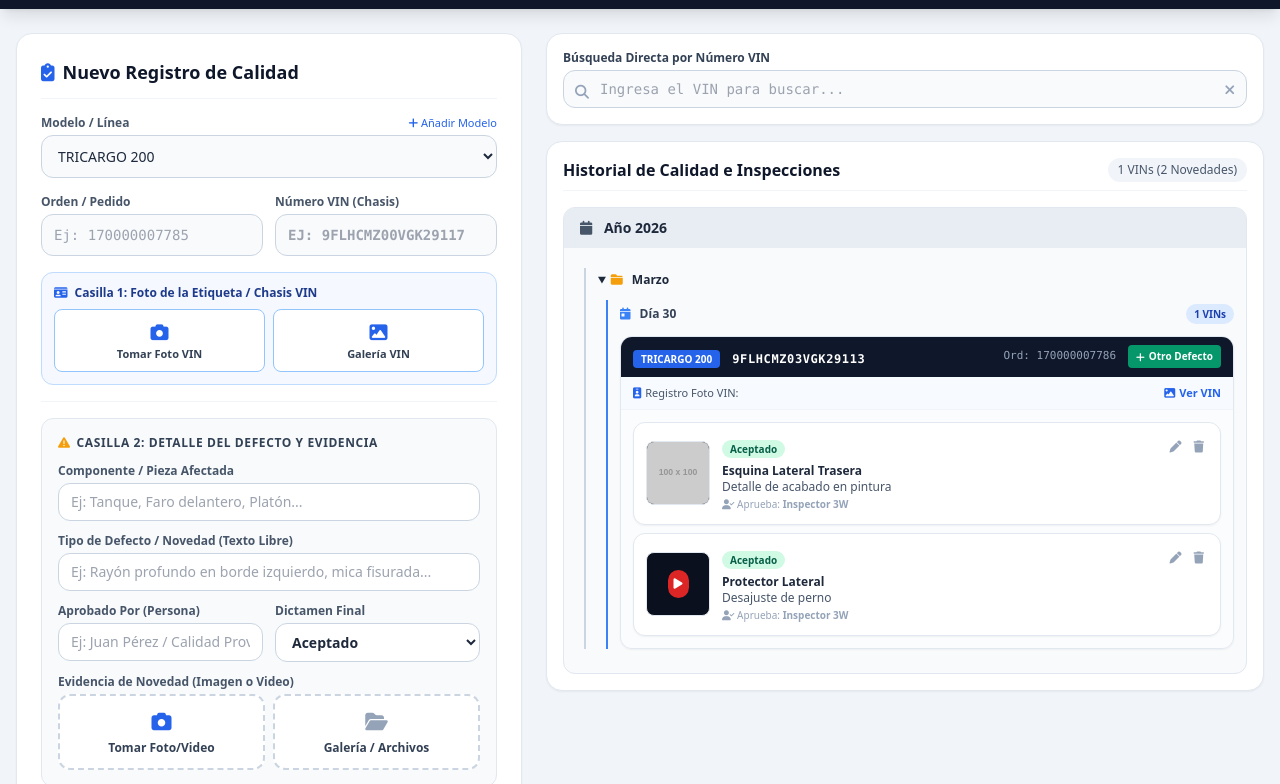
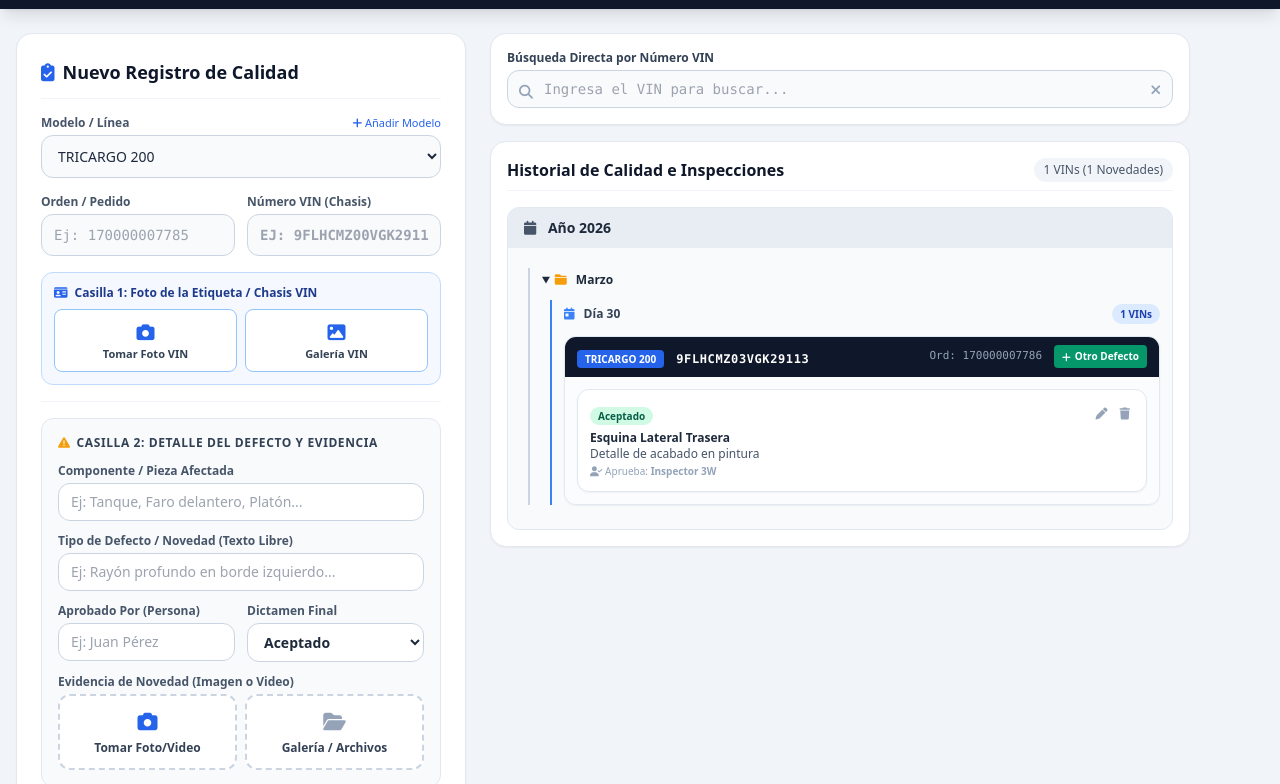
Before and after one commit to luisdiegofloreztorres28/CALIDAD-PROCESOS-3W-, a plain HTML site: page index.html in a window 1280 px wide. Shown: the part 60-844 px from the top of the page. Drawn offline with nearby package versions, Linux system fonts and the light colour scheme; grey boxes are pictures that could not be loaded; placeholder pictures from the web are drawn by us.

Commit message:
Update index.html

```diff
--- a/index.html
+++ b/index.html
@@ -14,7 +14,7 @@
 
   <!-- Encabezado Móvil / Desktop -->
   <header class="bg-slate-900 text-white shadow-lg sticky top-0 z-40">
-    <div class="max-w-7xl mx-auto px-4 py-3 flex justify-between items-center">
+    <div class="max-w-[1400px] mx-auto px-4 py-3 flex justify-between items-center">
       <div class="flex items-center space-x-3">
         <div class="bg-red-600 p-2 rounded-lg text-white font-black text-xl tracking-wider">3W</div>
         <div>
@@ -24,15 +24,15 @@
       </div>
       <button onclick="openModelManagerModal()" class="bg-slate-800 hover:bg-slate-700 border border-slate-700 text-xs px-3 py-2 rounded-lg flex items-center gap-1.5 transition">
         <i class="fa-solid fa-gear text-amber-400"></i>
-        <span class="hidden sm:inline">Gestionar</span> Modelos
+        <span>Gestionar Modelos</span>
       </button>
     </div>
   </header>
 
-  <main class="max-w-7xl mx-auto px-4 py-6 grid grid-cols-1 lg:grid-cols-12 gap-6">
+  <main class="max-w-[1400px] mx-auto px-4 py-6 flex flex-row gap-6 overflow-x-auto" style="min-width: 1200px;">
 
     <!-- Panel Izquierdo: Formulario de Inspección -->
-    <section class="lg:col-span-5 bg-white p-5 md:p-6 rounded-2xl shadow-sm border border-slate-200">
+    <section class="w-[450px] flex-shrink-0 bg-white p-5 md:p-6 rounded-2xl shadow-sm border border-slate-200">
       <div class="border-b border-slate-100 pb-3 mb-4 flex justify-between items-center">
         <h2 class="text-base md:text-lg font-bold text-slate-900 flex items-center gap-2">
           <i class="fa-solid fa-clipboard-check text-blue-600"></i> <span id="formTitle">Nuevo Registro de Calidad</span>
@@ -56,7 +56,7 @@
         </div>
 
         <!-- Identificadores (Orden y VIN) -->
-        <div class="grid grid-cols-1 sm:grid-cols-2 gap-3">
+        <div class="grid grid-cols-2 gap-3">
           <div>
             <label class="block text-xs font-semibold text-slate-600 mb-1">Orden / Pedido</label>
             <input type="text" id="orden" placeholder="Ej: 170000007785" class="w-full bg-slate-50 border border-slate-300 rounded-xl px-3 py-2.5 text-sm font-mono focus:ring-2 focus:ring-blue-500 focus:outline-none" required>
@@ -107,13 +107,13 @@
 
           <div>
             <label class="block text-xs font-semibold text-slate-600 mb-1">Tipo de Defecto / Novedad (Texto Libre)</label>
-            <input type="text" id="tipoDefecto" placeholder="Ej: Rayón profundo en borde izquierdo, mica fisurada..." class="w-full bg-white border border-slate-300 rounded-xl px-3 py-2 text-sm focus:ring-2 focus:ring-blue-500 focus:outline-none" required>
+            <input type="text" id="tipoDefecto" placeholder="Ej: Rayón profundo en borde izquierdo..." class="w-full bg-white border border-slate-300 rounded-xl px-3 py-2 text-sm focus:ring-2 focus:ring-blue-500 focus:outline-none" required>
           </div>
 
-          <div class="grid grid-cols-1 sm:grid-cols-2 gap-3">
+          <div class="grid grid-cols-2 gap-3">
             <div>
               <label class="block text-xs font-semibold text-slate-600 mb-1">Aprobado Por (Persona)</label>
-              <input type="text" id="aprobadoPor" placeholder="Ej: Juan Pérez / Calidad Proveedor" class="w-full bg-white border border-slate-300 rounded-xl px-3 py-2 text-sm focus:ring-2 focus:ring-blue-500 focus:outline-none" required>
+              <input type="text" id="aprobadoPor" placeholder="Ej: Juan Pérez" class="w-full bg-white border border-slate-300 rounded-xl px-3 py-2 text-sm focus:ring-2 focus:ring-blue-500 focus:outline-none" required>
             </div>
             <div>
               <label class="block text-xs font-semibold text-slate-600 mb-1">Dictamen Final</label>
@@ -158,7 +158,7 @@
     </section>
 
     <!-- Panel Derecho: Historial y Buscador -->
-    <section class="lg:col-span-7 space-y-4">
+    <section class="w-[700px] flex-shrink-0 space-y-4">
 
       <!-- Buscador Directo por VIN -->
       <div class="bg-white p-4 rounded-2xl shadow-sm border border-slate-200">
@@ -235,7 +235,6 @@
   <script>
     let models = ["TRICARGO 200", "TRICARGO 300", "KING MOTOCARRO"];
 
-    // Datos estructurados con soporte para múltiples defectos por VIN
     let records = [
       {
         id: "REC-1",
@@ -243,7 +242,7 @@
         orden: "170000007786",
         linea: "TRICARGO 200",
         fecha: "2026-03-30 10:59",
-        vinMediaUrl: "image_cf0cd9.png",
+        vinMediaUrl: "",
         defectos: [
           {
             id: "DEF-1",
@@ -252,16 +251,7 @@
             aprobadoPor: "Inspector 3W",
             dictamen: "Aceptado",
             mediaType: "image",
-            mediaUrl: "image_cf0cd9.png"
-          },
-          {
-            id: "DEF-2",
-            componente: "Protector Lateral",
-            tipoDefecto: "Desajuste de perno",
-            aprobadoPor: "Inspector 3W",
-            dictamen: "Aceptado",
-            mediaType: "video",
-            mediaUrl: "https://www.w3schools.com/html/mov_bbb.mp4"
+            mediaUrl: ""
           }
         ]
       }
@@ -276,7 +266,6 @@
       renderChronologicalTree();
     });
 
-    // --- MANEJO DE FOTO DEL VIN (CASILLA 1) ---
     function handleVinFileSelect(event) {
       const file = event.target.files[0];
       if (file) {
@@ -292,7 +281,6 @@
       document.getElementById("vinPreviewContainer").classList.add("hidden");
     }
 
-    // --- MANEJO DE EVIDENCIA NOVEDAD (CASILLA 2) ---
     function handleEvidenceFileSelect(event) {
       const file = event.target.files[0];
       if (!file) return;
@@ -326,7 +314,6 @@
       document.getElementById("evidencePreviewContainer").classList.add("hidden");
     }
 
-    // --- GUARDADO: AGREGA NUEVO DEFECTO AL VIN EXISTENTE O NUEVO REGISTRO ---
     document.getElementById("qualityForm").addEventListener("submit", function(e) {
       e.preventDefault();
 
@@ -342,7 +329,6 @@
       const dictamen = document.getElementById("dictamen").value;
 
       if (editVinId && editDefectId) {
-        // MODO EDICIÓN DE DEFECTO ESPECÍFICO
         let rec = records.find(r => r.id === editVinId);
         if (rec) {
           rec.linea = linea;
@@ -363,11 +349,10 @@
           }
         }
       } else {
-        // MODO NUEVO O AÑADIR DEFECTO ADICIONAL AL MISMO VEHÍCULO (VIN)
         let existingRec = records.find(r => r.vin === vin);
 
-        const finalVinMediaUrl = currentVinFileUrl || "image_cf0fc0.jpg";
-        const finalEvidenceMediaUrl = currentEvidenceFileUrl || finalVinMediaUrl;
+        const finalVinMediaUrl = currentVinFileUrl || "";
+        const finalEvidenceMediaUrl = currentEvidenceFileUrl || "";
 
         const newDefect = {
           id: "DEF-" + Date.now(),
@@ -380,7 +365,6 @@
         };
 
         if (existingRec) {
-          // Si el vehículo ya existe, agregamos este nuevo defecto a su lista sin duplicar el registro general
           if (currentVinFileUrl) existingRec.vinMediaUrl = currentVinFileUrl;
           existingRec.defectos.unshift(newDefect);
         } else {
@@ -403,16 +387,15 @@
         }
       }
 
-      // Reiniciar solo los campos de la Casilla 2 (para poder registrar otro defecto rápido al mismo VIN si se desea)
       document.getElementById("componente").value = "";
       document.getElementById("tipoDefecto").value = "";
       removeEvidenceFile();
-
+      resetForm();
       renderChronologicalTree();
     });
 
-    // --- REPRODUCTOR / VISOR MULTIMEDIA INTEGRADO ---
     function openMediaModal(url, type = 'image') {
+      if (!url) return;
       const modal = document.getElementById("mediaModal");
       const content = document.getElementById("modalMediaContent");
 
@@ -423,7 +406,7 @@
             Tu navegador no soporta la reproducción de video.
           </video>`;
       } else {
-        content.innerHTML = `<img src="${url}" class="max-h-[80vh] w-auto object-contain rounded-lg" onerror="this.src='https://via.placeholder.com/400x300?text=Evidencia+No+Disponible'">`;
+        content.innerHTML = `<img src="${url}" class="max-h-[80vh] w-auto object-contain rounded-lg">`;
       }
 
       modal.classList.remove("hidden");
@@ -438,12 +421,12 @@
       modal.classList.remove("flex");
     }
 
-    // --- CONSTRUCTOR DE TARJETA DE INSPECCIÓN CON SOPORTE MULTI-DEFECTO ---
     function buildVinCardHtml(rec) {
       const defectosHtml = rec.defectos.map(def => `
         <div class="bg-white rounded-xl p-3 border border-slate-200 shadow-sm space-y-2">
           <div class="flex items-start justify-between gap-2">
             <div class="flex items-center gap-3">
+              ${def.mediaUrl ? `
                 <div class="relative w-16 h-16 rounded-lg overflow-hidden bg-slate-900 border border-slate-200 cursor-pointer flex-shrink-0 group" onclick="openMediaModal('${def.mediaUrl}', '${def.mediaType}')">
                   ${def.mediaType === 'video' ? `
                     <video src="${def.mediaUrl}" class="w-full h-full object-cover opacity-80"></video>
@@ -451,9 +434,10 @@
                       <i class="fa-solid fa-play text-white text-xs bg-red-600 p-1.5 rounded-full"></i>
                     </div>
                   ` : `
-                  <img src="${def.mediaUrl}" class="w-full h-full object-cover" onerror="this.src='https://via.placeholder.com/100?text=Foto'">
+                    <img src="${def.mediaUrl}" class="w-full h-full object-cover">
                   `}
                 </div>
+              ` : ''}
               <div>
                 <span class="text-[10px] font-bold px-2 py-0.5 rounded-full ${def.dictamen === 'Aceptado' ? 'bg-emerald-100 text-emerald-800' : 'bg-red-100 text-red-800'}">
                   ${def.dictamen}
@@ -486,7 +470,6 @@
             </div>
           </div>
 
-          <!-- Encabezado con Foto VIN Vinculada -->
           ${rec.vinMediaUrl ? `
             <div class="bg-blue-50/50 px-3 py-2 border-b border-slate-100 flex items-center justify-between text-xs">
               <span class="text-slate-600 text-[11px] font-medium flex items-center gap-1">
@@ -505,7 +488,6 @@
       `;
     }
 
-    // Función rápida para cargar datos del VIN al hacer clic en "Otro Defecto" en una tarjeta existente
     function quickAddDefectToVin(vinVal) {
       const found = records.find(r => r.vin === vinVal);
       if (found) {
@@ -522,7 +504,6 @@
       }
     }
 
-    // --- EDICIÓN Y LIMPIEZA ---
     function editDefect(recId, defId) {
       const rec = records.find(r => r.id === recId);
       if (!rec) return;
@@ -597,7 +578,6 @@
       removeEvidenceFile();
     }
 
-    // --- MODELOS Y ÁRBOL CRONOLÓGICO ---
     function populateModelDropdown() {
       const select = document.getElementById("linea");
       select.innerHTML = models.map(m => `<option value="${m}">${m}</option>`).join("");
```
Lines whose indentation alone changed are shown as unchanged.
